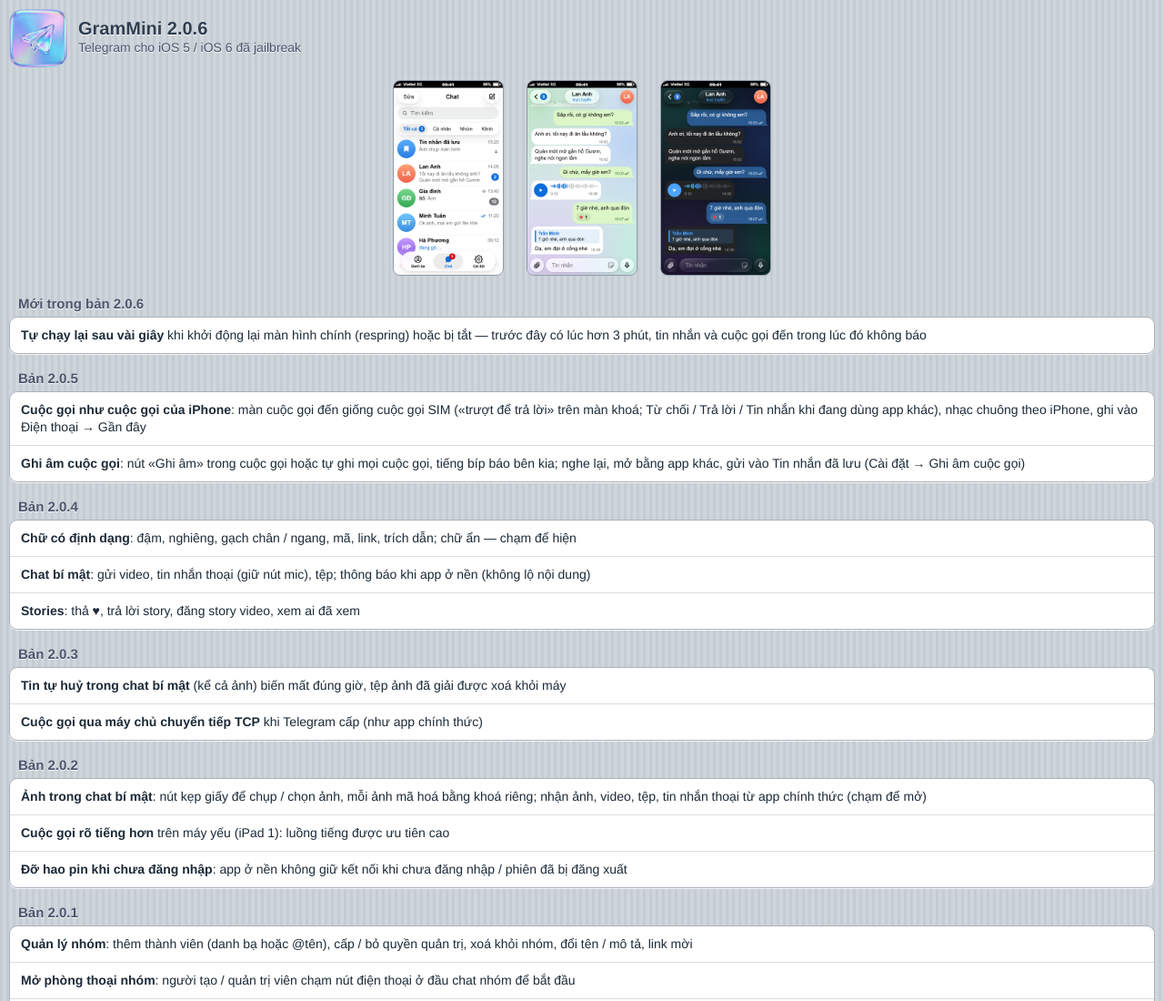
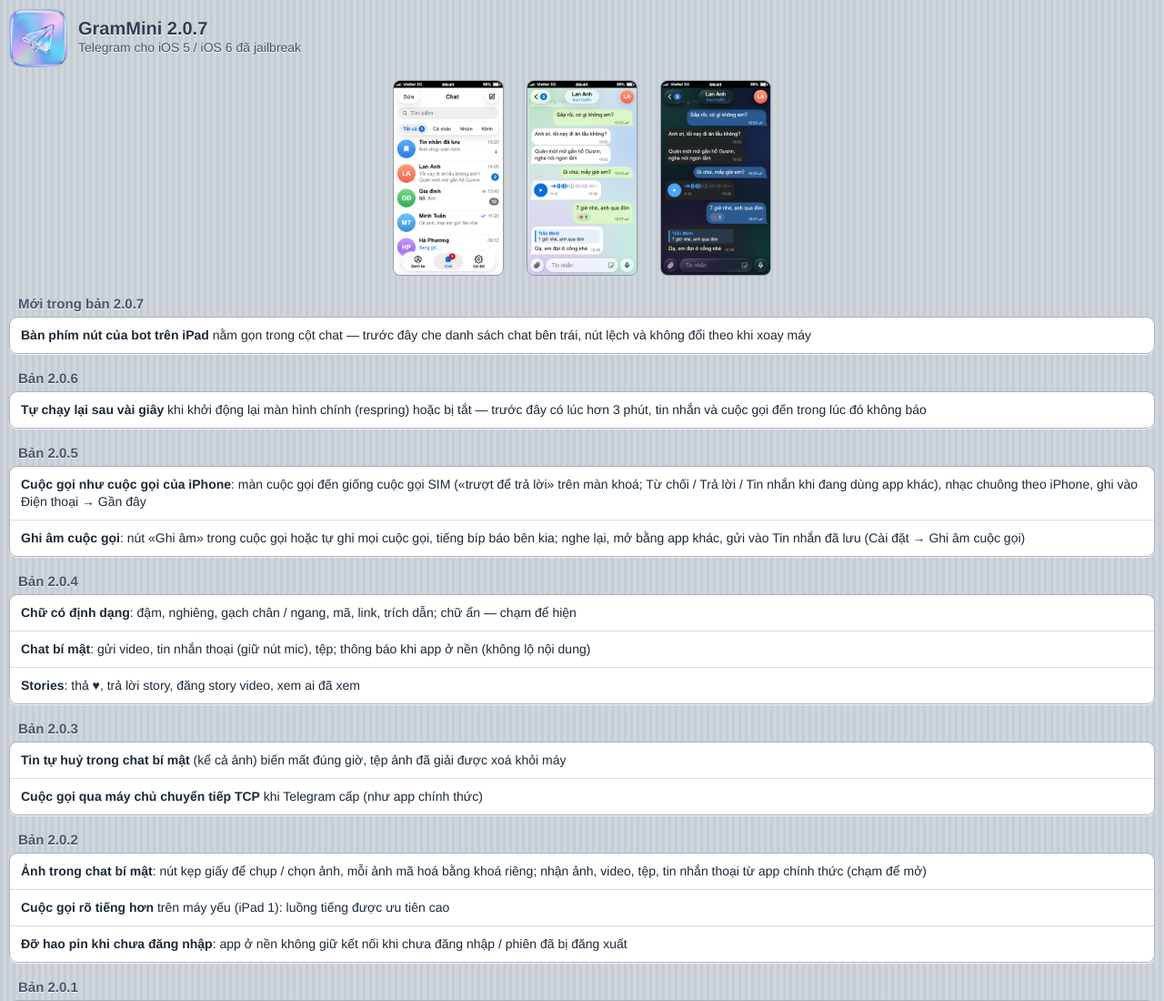
Before and after one commit to itovn/GramMini, a plain HTML site: page cydia/depiction.html in a window 1280 px wide. Shown: the top 1100 px of the page at 91% size. Drawn offline with Linux system fonts and the light colour scheme.

Commit message:
GramMini 2.0.7: nguồn Cydia (2.0.5 / 2.0.6 / 2.0.7, ký GPG), trang mô tả + giới thiệu — bàn phím bot trên iPad

```diff
--- a/cydia/depiction.html
+++ b/cydia/depiction.html
@@ -28,7 +28,7 @@ h2 { margin: 18px 10px 6px; font-size: 15px; color: #4c566c; text-shadow: 0 1px
 <body>
 <div class="head">
   <img src="CydiaIcon.png" alt="">
-  <b>GramMini 2.0.6</b>
+  <b>GramMini 2.0.7</b>
   <span>Telegram cho iOS 5 / iOS 6 đã jailbreak</span>
 </div>
 
@@ -36,7 +36,12 @@ h2 { margin: 18px 10px 6px; font-size: 15px; color: #4c566c; text-shadow: 0 1px
   <img src="../img/shot-list.jpg" alt=""><img src="../img/shot-chat.jpg" alt=""><img src="../img/shot-dark.jpg" alt="">
 </div>
 
-<h2>Mới trong bản 2.0.6</h2>
+<h2>Mới trong bản 2.0.7</h2>
+<div class="group">
+  <div class="row"><b>Bàn phím nút của bot trên iPad</b> nằm gọn trong cột chat — trước đây che danh sách chat bên trái, nút lệch và không đổi theo khi xoay máy</div>
+</div>
+
+<h2>Bản 2.0.6</h2>
 <div class="group">
   <div class="row"><b>Tự chạy lại sau vài giây</b> khi khởi động lại màn hình chính (respring) hoặc bị tắt — trước đây có lúc hơn 3 phút, tin nhắn và cuộc gọi đến trong lúc đó không báo</div>
 </div>
```
Also changed, not shown: index.html (+1 -1 lines), 8 other files.
